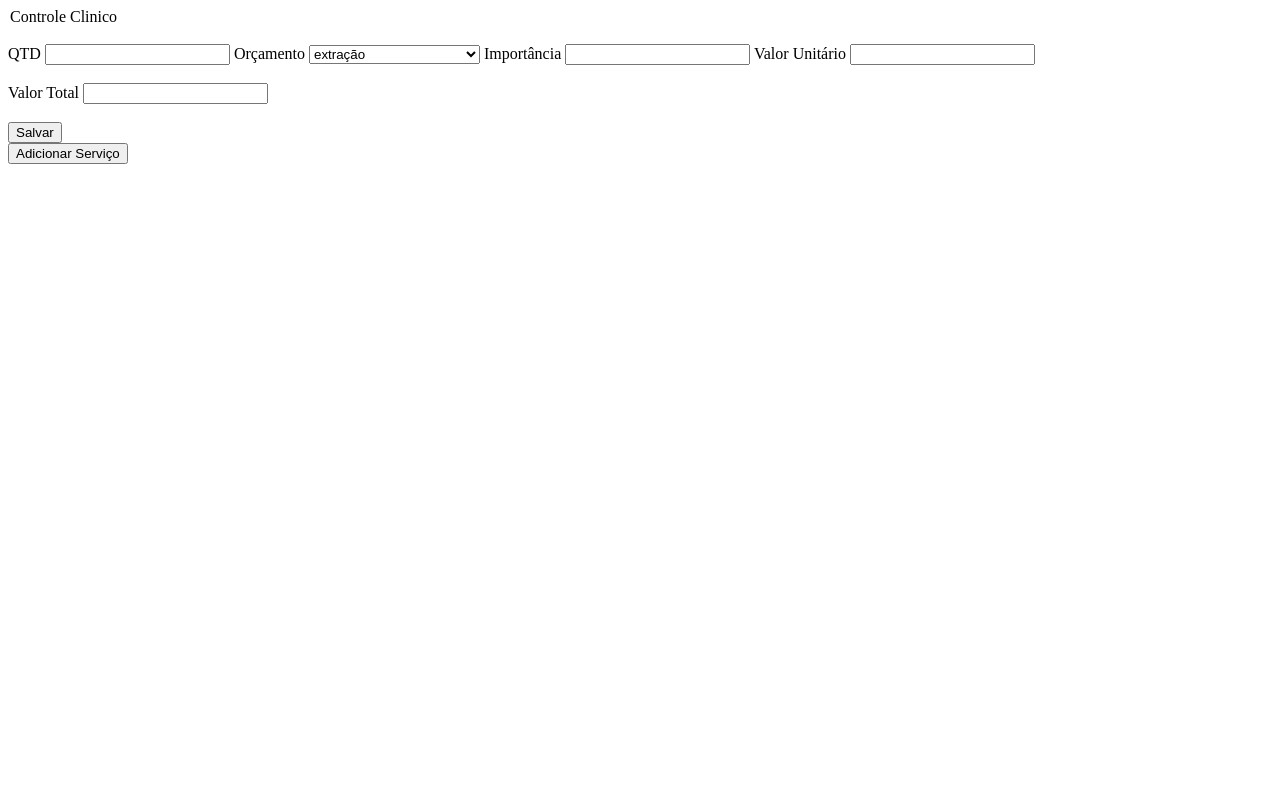
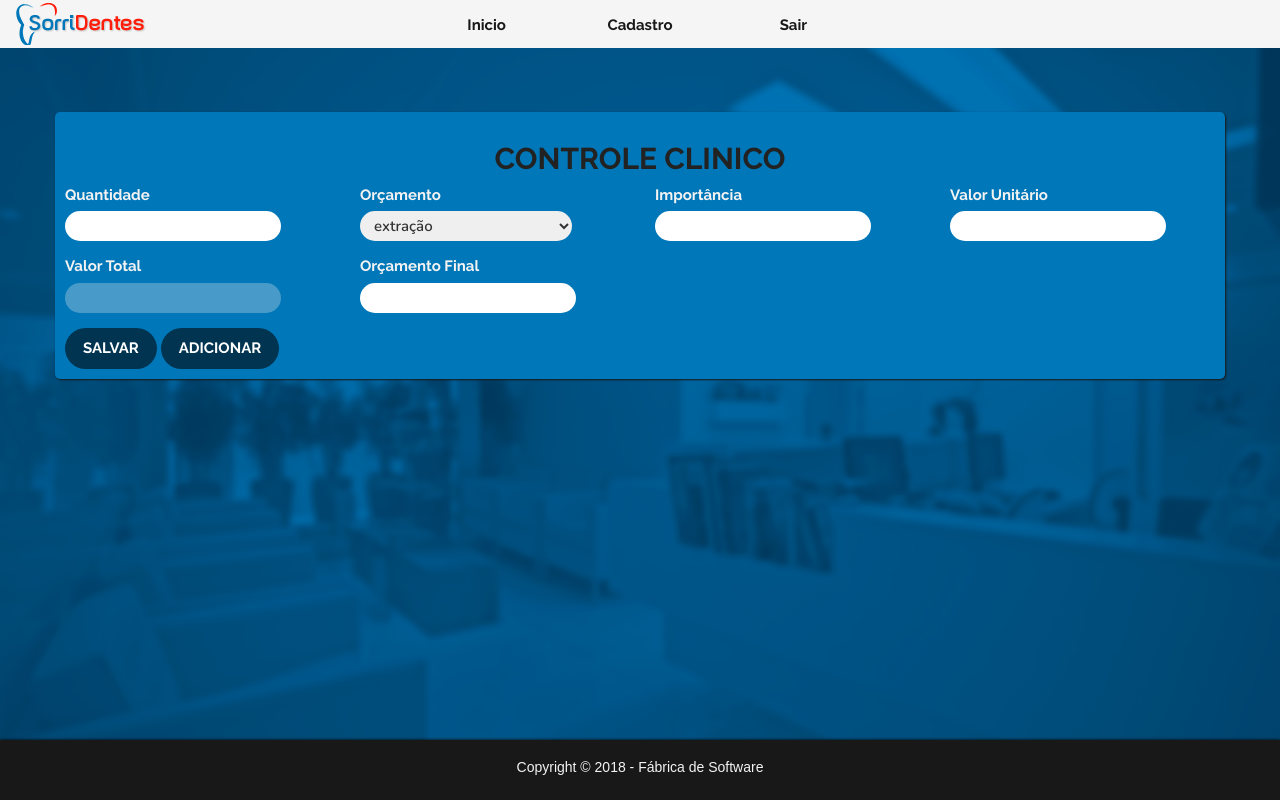
Before and after one commit to DreshGraphics/ClinicaSorriDentes, a PHP site: page /TelaControleClinico.php in a window 1280 px wide. Run offline with PHP 8.4, Linux system fonts and the light colour scheme.

Commit message:
Estilização de Controle Clinico

```diff
--- a/ClinicaSorriDentesProject/Consulta/TelaControleClinico.php
+++ b/ClinicaSorriDentesProject/Consulta/TelaControleClinico.php
@@ -2,8 +2,16 @@
 <!DOCTYPE html>
 <html>
 <head>
-        <meta charset="UTF-8">
-	<title></title>
+	<meta charset="utf-8">
+    <meta name="viewport" content="width=device-width, initial-scale=1">
+    <title>Controle Clinico</title>
+    <link rel="stylesheet" href="https://fonts.googleapis.com/css?family=Montserrat+Alternates">
+    <link rel="stylesheet" type="text/css" href="../css/style.css">
+	<link rel="stylesheet" type="text/css" href="../css/CadastraAtualiza.css">
+    <link href="../bootstrap/css/bootstrap.min.css" rel="stylesheet">
+    <link href="https://fonts.googleapis.com/css?family=Raleway:700" rel="stylesheet">
+    <link href="https://fonts.googleapis.com/css?family=Nunito:600" rel="stylesheet">
+    <link rel="stylesheet" href="https://cdnjs.cloudflare.com/ajax/libs/font-awesome/4.7.0/css/font-awesome.min.css">
 	<script src="../js/jquery-3.2.1.js"></script>
 	<script src="../js/formdinamic.js"></script>
 	<script src="../js/jquery.maskMoney.js"></script>
@@ -14,14 +22,40 @@
     </script>
 </head>
 <body>
+	<header id="topo">
+            <input type="checkbox" id="bt_menu">
+            <label for="bt_menu">&#9776;</label>
+            <div id="right"><img src="../img/cct.png"></div>
+    <nav class="menu" id="menu">
+        <ul>
+            <li><a href="../Telas/Home.php">Inicio</a></li>
+            <li><a href="#">Cadastro</a>
+                <ul>
+                    <li id="opcaoUser"><a href="../Telas/TelaCadastroUsuario.php">Usuário</a></li>
+                    <li><a href="../Telas/TelaCadastroMedico.php">Profissional</a></li>
+                    <li><a href="../Telas/TelaCadastroPaciente.php">Paciente</a></li>
+                </ul>
+            </li>
+            <li><a href="../Login/Sair.php">Sair</a></li>
+        </ul>
+    </nav>
+    </header>
+
+    <div class="container mid">
+
+
+        <div class="row">
+            <div class="col-sm-12">
+                <h2 class="titulo-h2">Controle Clinico</h2>
                 <form method="POST" action="salvarControleClinico.php">
-		<legend>Controle Clinico</legend>
-		<br>
 
-		<div class="input_fields">
-		<label for="qtd">QTD</label>
+                	<div class="row input_fields">
+                		<div class="form-group col-sm-3">
+                			<label for="qtd">Quantidade</label>
 							<input type="text" name="qtd[]" id="qtd">
+                		</div>
 
+                		<div class="form-group col-sm-3">
                 			<label for="orcamento">Orçamento</label>
 					           <select name="orcamento[]" id="orcamento">
 								<option>extração</option>
@@ -41,17 +75,40 @@
 								<option>aparelho</option>
 								<option>clareamento c/ moldeiras</option>
 							   </select>
+                		</div>
+
+                		<div class="form-group col-sm-3">
                 			<label for="import">Importância</label>
 							<input type="text" name="importancia[]" id="import">
+                		</div>
+
+                		<div class="form-group col-sm-3">
                 			<label for="vl_un">Valor Unitário</label>
-		<input type="text" name="" id="vl_un" class="vl_un" onkeyup="sum()">
+							<input type="text" name="valor_uni" id="vl_un" class="vl_un" onkeyup="sum()">
                 		</div>
-		<br>
+                	</div>
+
+                	<div class="row">
+                		<div class="form-group col-sm-3">
                 			<label>Valor Total</label>
-		<input type="text" name="total[]" id="valor_total">
-                <br /> <br>
-                <input type="submit" value="Salvar">
+							<input type="text" name="total[]" id="valor_total" disabled="disabled">
+                		</div>
+
+                		<div class="form-group col-sm-3">
+                			<label>Orçamento Final</label>
+                			<input type="text" name="">
+                		</div>
+                	</div>
+
+                	<button type="submit" class="bt-salvar">Salvar</button>
+                	<button type="button" class="bt-buscar add_campo">Adicionar</button>
                 	</form>
-    <button class="add_campo">Adicionar Serviço</button>
+
+        	</div>
+		</div>
+	</div>
+	<footer>
+    <h1>Copyright &copy 2018 - Fábrica de Software</h1>
+	</footer>
 </body>
 </html>
--- a/ClinicaSorriDentesProject/js/formdinamic.js
+++ b/ClinicaSorriDentesProject/js/formdinamic.js
@@ -10,7 +10,7 @@ $(document).ready(function() {
 
     if (x < max_fields) {
       x++; //text box increment
-      $(wrapper).append('<div class="input_fields"><label for="qtd"> QTD </label><input type="text" name="qtd[]" id="qtd"><label for="orcamento"> Orçamento </label><select name="orcamento[]" id="orcamento"><option>extração</option><option>obturação amálgama</option><option>obturaçao luz halogênea</option><option>tratamento canal</option><option>limpeza</option><option>remoção de tártaro</option><option>flúor</option><option>pivot</option><option>coroa porcelana</option><option>coroa venne</option><option>cirurgia</option><option>prótese superior</option><option>prótese inferior</option><option>radiografia</option><option>aparelho</option><option>clareamento c/ moldeiras</option></select><label for="import"> Importância </label><input type="text" name="importancia[]"><label for="vl_un"> Valor Unitário </label><input type="text" name="" id="vl_un" class="vl_un" onkeyup="sum()"><a href="#" class="remove_field">Remove</a></div>'); //add input box
+      $(wrapper).append('<div class="row"><div class="col-sm-12"><div class="row input_fields"><div class="form-group col-sm-3"><label for="qtd">Quantidade</label><input type="text" name="qtd[]" id="qtd"></div><div class="form-group col-sm-3"><label for="orcamento">Orçamento</label><select name="orcamento[]" id="orcamento"><option>extração</option><option>obturação amálgama</option><option>obturaçao luz halogênea</option><option>tratamento canal</option><option>limpeza</option><option>remoção de tártaro</option><option>flúor</option><option>pivot</option><option>coroa porcelana</option><option>coroa venne</option><option>cirurgia</option><option>prótese superior</option><option>prótese inferior</option><option>radiografia</option><option>aparelho</option><option>clareamento c/ moldeiras</option></select></div><div class="form-group col-sm-3"><label for="import">Importância</label><input type="text" name="importancia[]" id="import"></div><div class="form-group col-sm-3"><label for="vl_un">Valor Unitário</label><input type="text" name="valor_uni" id="vl_un" class="vl_un" onkeyup="sum()"></div></div></div>'); //add input box
     }
     //Fazendo com que cada uma escreva seu name
     wrapper.find("input:text" + "select").each(function() {
```
Lines whose indentation alone changed are shown as unchanged.
